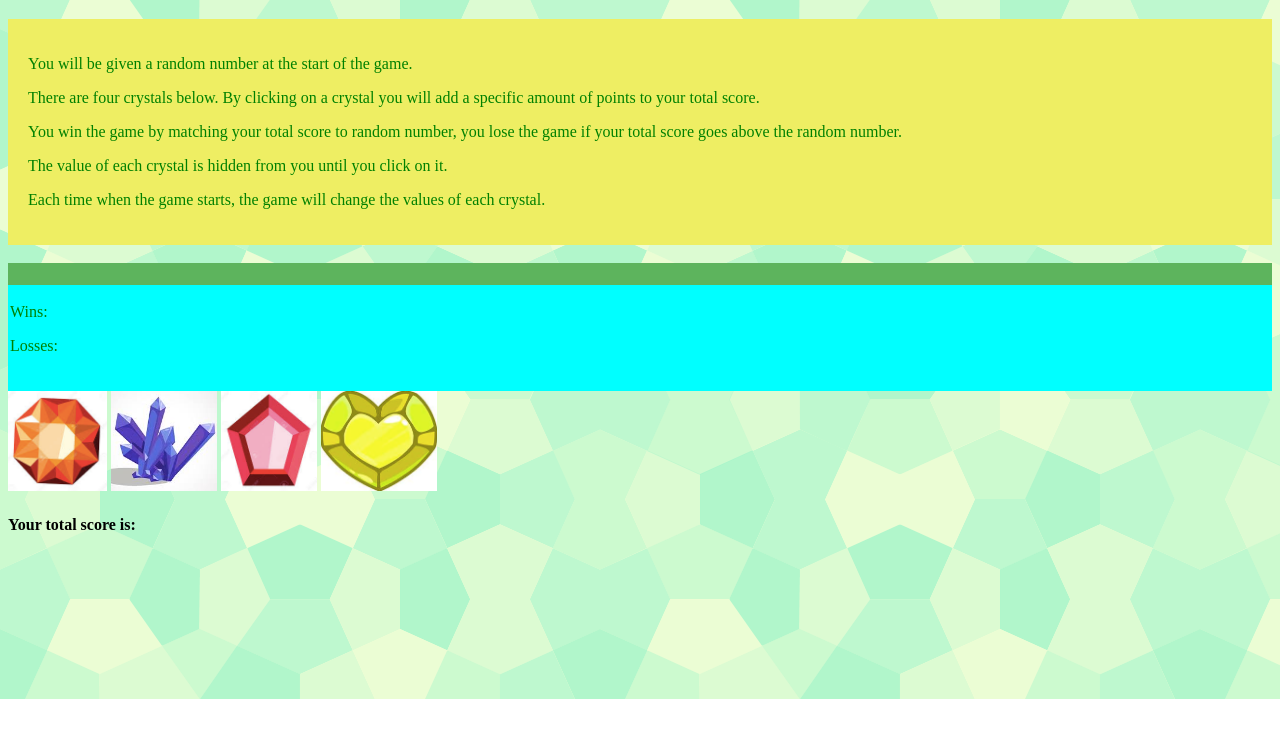
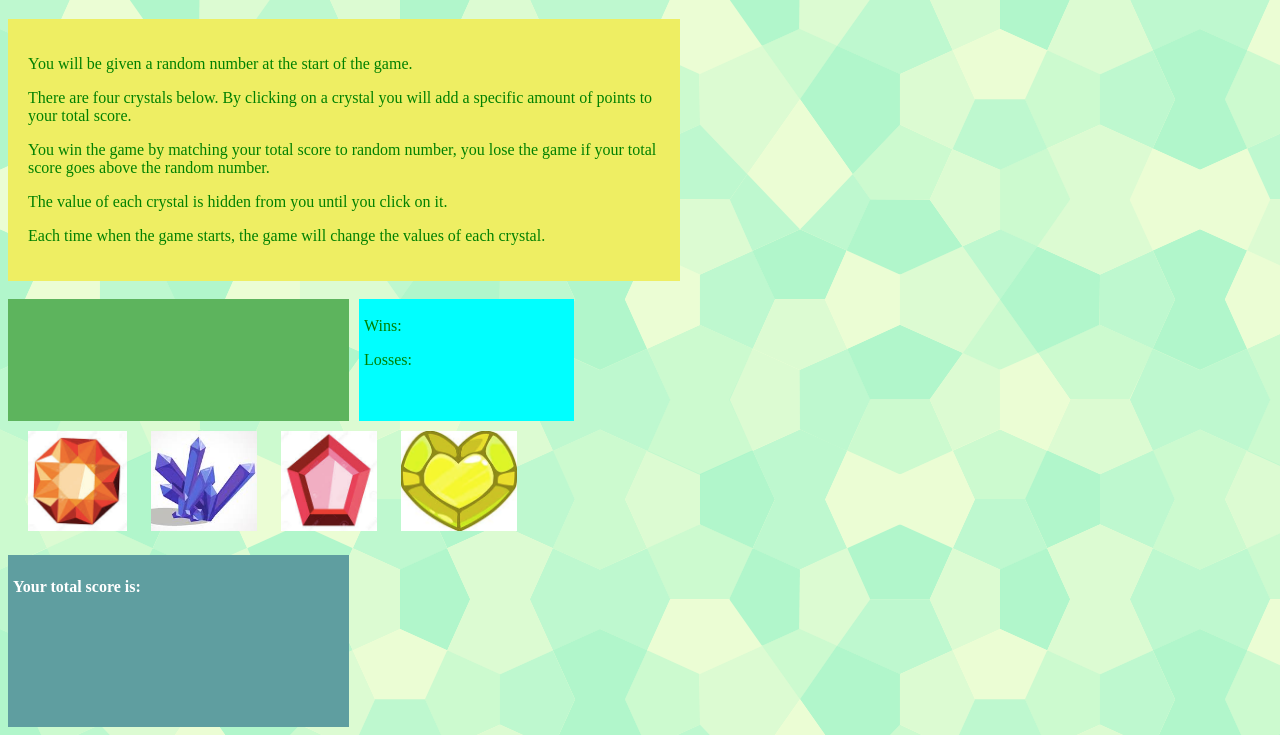
Before and after one commit to syliesox/unit-4-game, a plain HTML site: page index.html in a window 1280 px wide. Shown: the part 101-836 px from the top of the page. Before the commit the page ends 800 px from the top, so only its background shows below. Drawn offline with nearby package versions, Linux system fonts and the light colour scheme.

Commit message:
Added css to style the html page.

```diff
--- a/assets/css/style.css
+++ b/assets/css/style.css
@@ -3,37 +3,59 @@ h1 {
     background-color: orange;
     padding: 20px;
     margin-right: 2% 60% 2% 2%;
+    width: 33%;
 }
 
 .container {
     background-color: rgb(238, 238, 99);
     color: green;
     padding: 20px;
+    width: 50%;
 }
 
 .random-number {
-    padding: 2px 20px 20px 2px;
+    padding: 2px 20px 20px 5px;
     background-color: rgb(93, 180, 93);
     color: rgb(124, 47, 60);
+    width: 25%;
+    float: left;
+    height: 100px;
+    font-size: 50px;
 }
 
 .scores {
     background-color: aqua;
     color: green;
-    padding: 2px 20px 20px 2px;
-}
-
-.column {
+    padding: 2px 20px 20px 5px;
+    width: 15%;
     float: left;
-    width: 50%;
+    height: 100px;
+    margin-left: 10px;
 }
 
 img {
     height: 100px;
+    display: inline;
 }
 
-.total {
+#userTotal {
     color: white;
     background-color: cadetblue;
-    padding: 2px 20px 20px 2px;
+    padding: 2px 20px 20px 5px;
+    height: 150px;
+    width: 25%;
 }
+
+#total {
+    font-size: 50px;
+}
+
+.crystals {
+    display: block;
+    clear: both;
+    margin: 10px;
+}
+
+#orange, #purple, #red, #yellow {
+    margin: 10px;
+}
```
